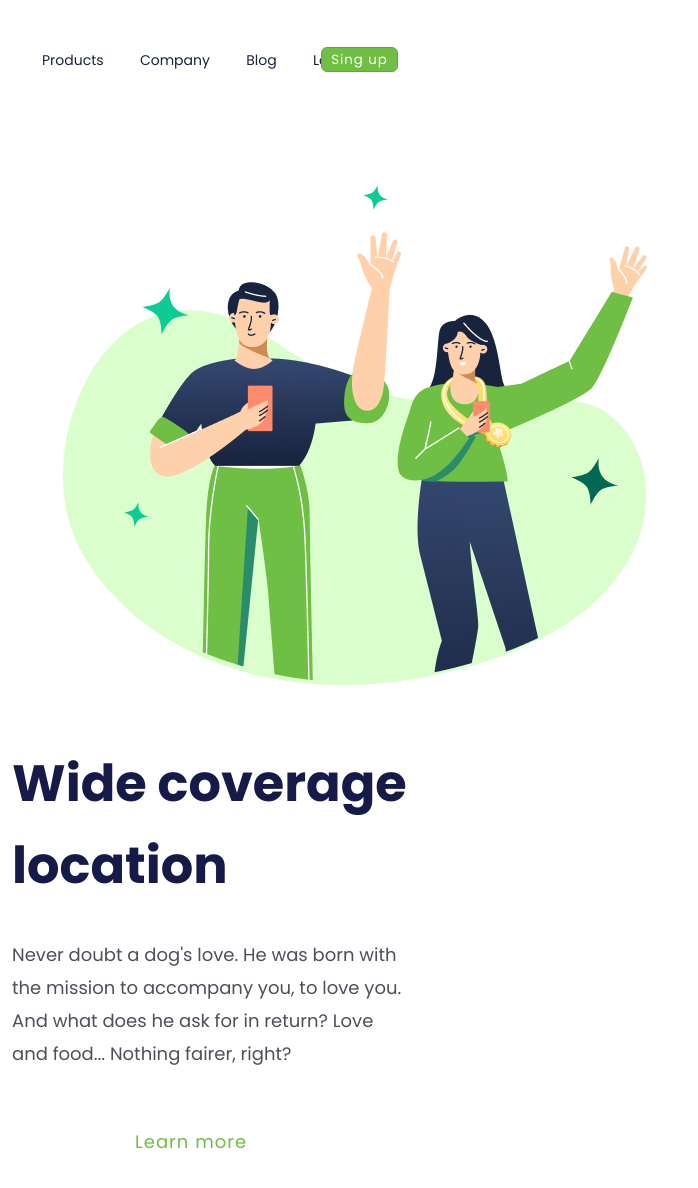
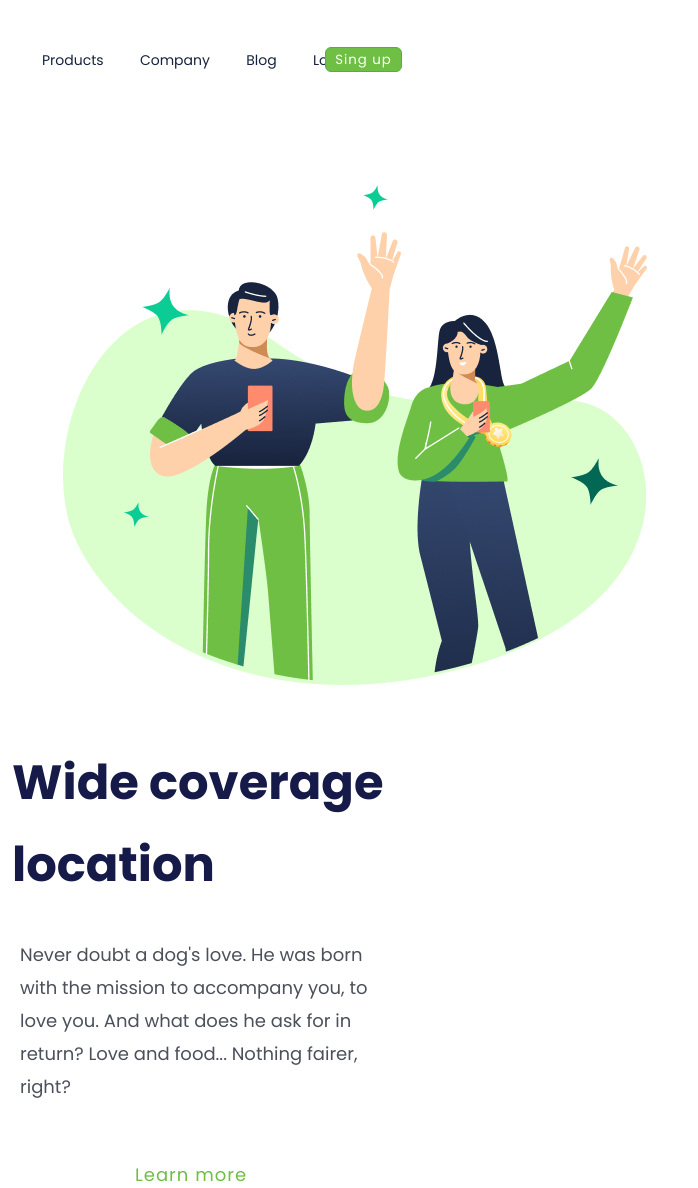
Before and after one commit to brunocomole/projeto-2, a plain HTML site: page index.html in a window 1280 px wide. Shown: the whole page, without its empty margins (0-698 px from the left). Before the commit the page ends 1155 px from the top, so only its background shows below. Drawn offline with Linux system fonts and the light colour scheme.

Commit message:
update in size

```diff
--- a/styles.css
+++ b/styles.css
@@ -81,13 +81,13 @@ p {
 
 @media screen and (max-width:1310px) {
     p {
-        width: 80%;
+        width: 78%;
         height: 34%;
         padding: 0;
         margin: 0;
         position: relative;
         bottom: -32px;
-        left: -73px;
+        left: -65px;
     }
 
     img {
@@ -101,7 +101,7 @@ p {
 
 h1 {
     position: relative;
-    font-size: 51px;
+    font-size: 48px;
     left: -73px;
 
 
@@ -116,12 +116,16 @@ h1 {
 
     .button-header {
         position: absolute;
-        left: 321px;
+        left: 325px;
         width: 77px;
         height: 25px;
     }
 
-    @media screen and (max-width: 280px) {
+
+
+
+
+    @media screen and (max-width: 390px) {
     header {
         display: none;
     }
```
